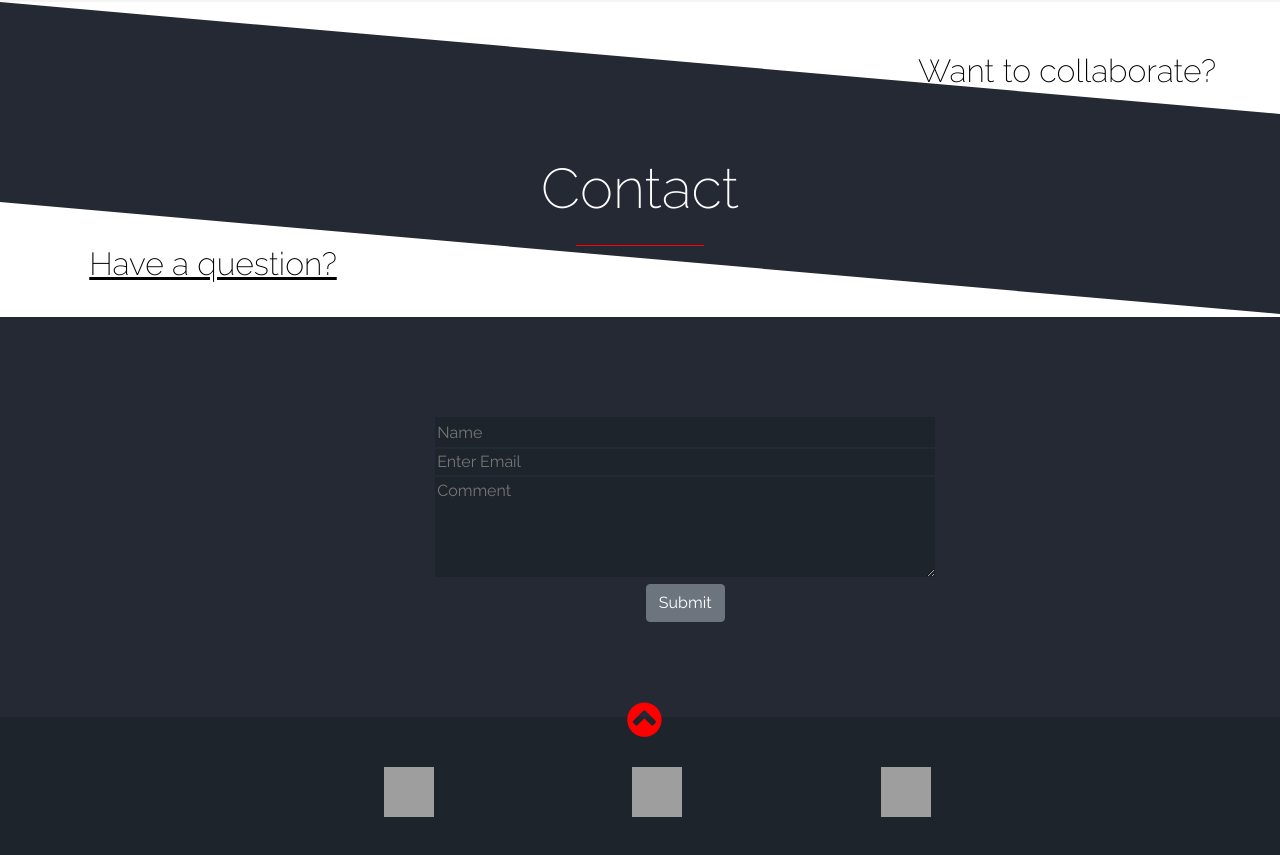
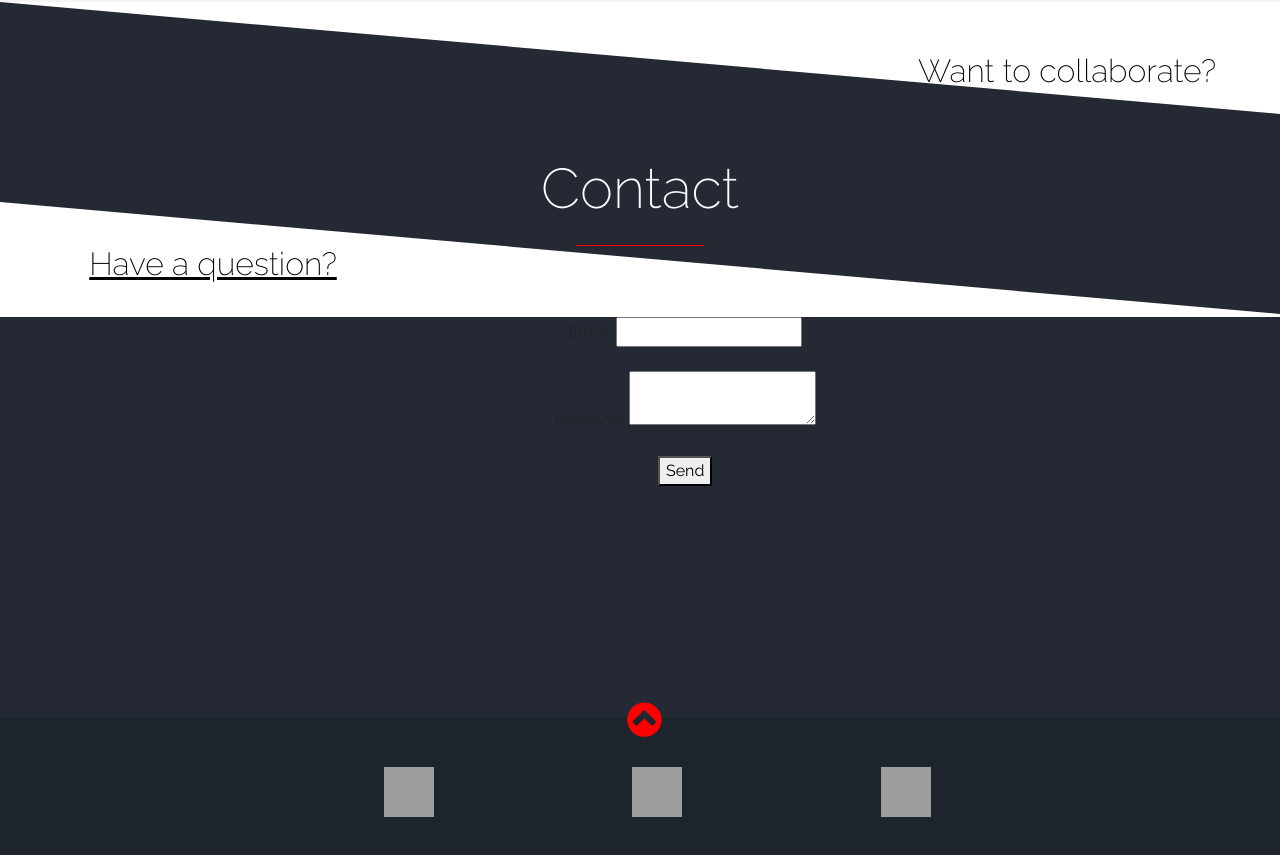
Before and after one commit to jesseingalls/portfolio, an Angular app: page / in a window 1280 px wide. Shown: the part 2692-3547 px from the top of the page. Built offline with nearby package versions, Linux system fonts and the light colour scheme; grey boxes are pictures that could not be loaded.

Commit message:
new form

```diff
--- a/src/app/app.component.html
+++ b/src/app/app.component.html
@@ -122,13 +122,25 @@
     <div class="page5">
       <div class="form-box">
         <div class="form1 text-center">
-            <form name="infoForm" action="" method="POST" netlify data-netlify="true">
+<!--             <form name="infoForm" action="" method="POST" netlify data-netlify="true">
                 <input type="text" class="inputs" placeholder="Name" name="name">
                 <input type="email" class="inputs2"placeholder="Enter Email" name="email">
                 <textarea class="inputs3" rows="4" placeholder="Comment" name="comment"></textarea>
                 <button type="submit" class="btn btn-secondary">Submit</button>
-            </form>
-             <p class="errors" *ngFor="let e of errors">{{ e }}</p>
+            </form> -->
+		<form name="contact" method="POST" data-netlify-recaptcha="true" data-netlify="true">
+  			<p>
+    				<label>Email: <input type="text" name="name" /></label>
+  			</p>
+  			<p>
+    				<label>Message: <textarea name="message"></textarea></label>
+  			</p>
+  				<div data-netlify-recaptcha="true"></div>
+  			<p>
+    				<button type="submit">Send</button>
+  			</p>
+		</form>
+<!--              <p class="errors" *ngFor="let e of errors">{{ e }}</p> -->
         </div>
         <i  (click)="up()" class="fa fa-chevron-circle-up arrow " aria-hidden="true"></i>
       </div>
```
